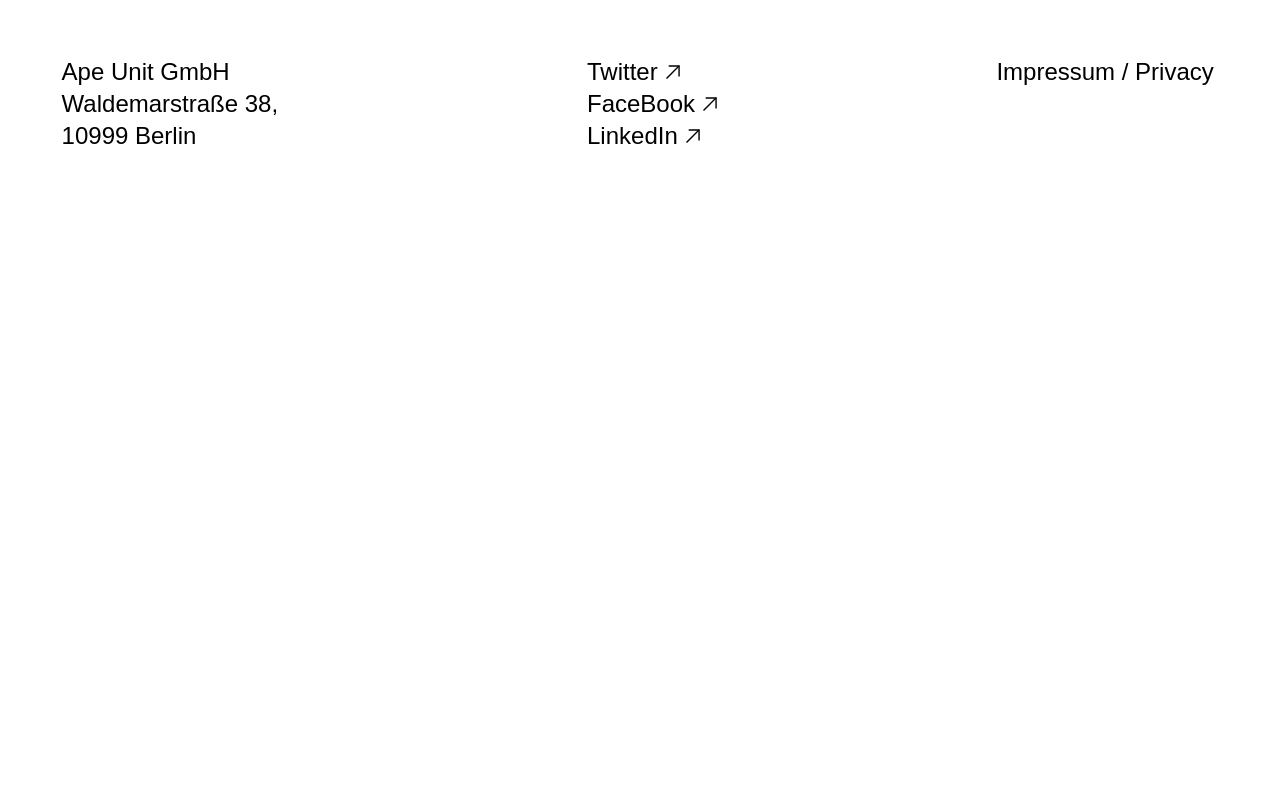
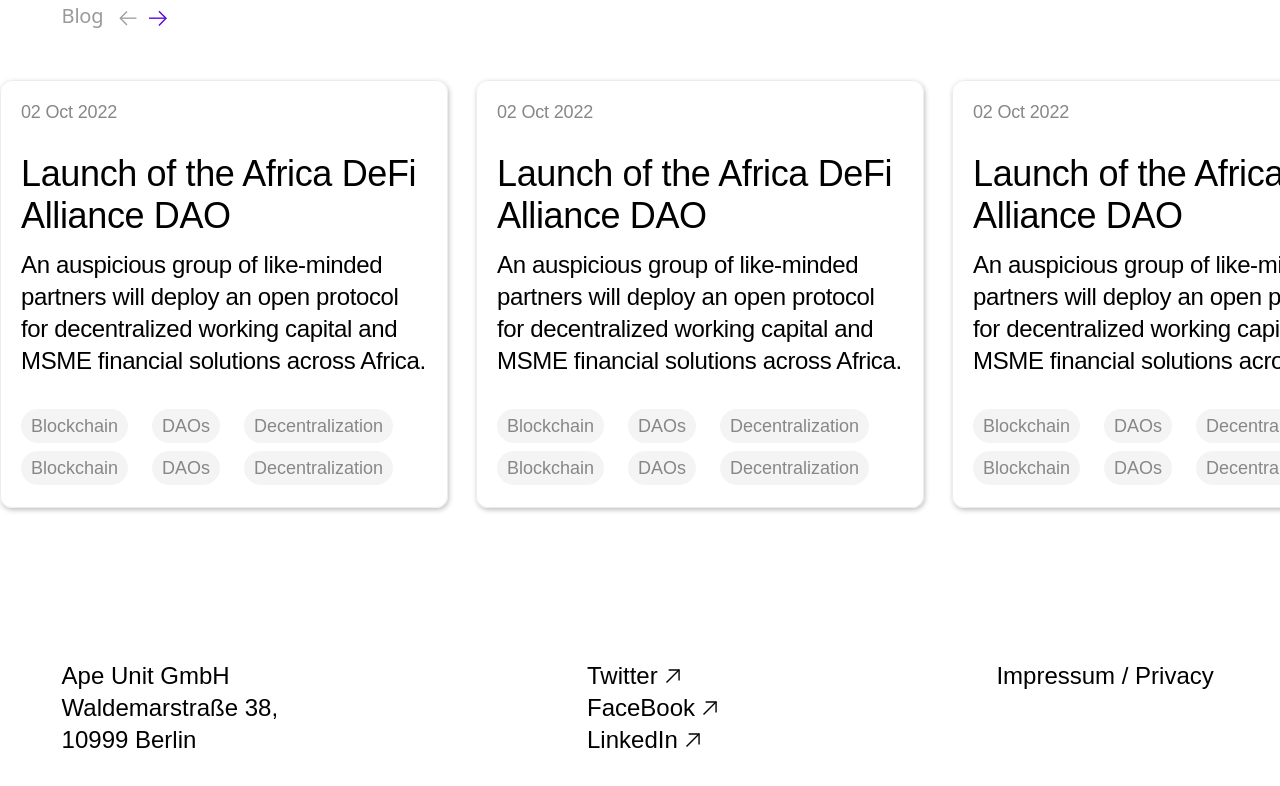
Before and after one commit to TheGymRwanda/unit8-maroon, a Next.js app: page / in a window 1280 px wide. Shown: the top 786 px of the page. Built offline with nearby package versions, Linux system fonts and the light colour scheme.

Commit message:
Feat: Finished blog component on all break points

```diff
--- a/components/section/Blog.jsx
+++ b/components/section/Blog.jsx
@@ -0,0 +1,56 @@
+import React from 'react'
+import BlogCard from '../cards/BlogCard'
+
+
+export default function Blog() {
+    return (
+        <>
+            <div className='space-y-2'>
+                <div className="pl-1.2813 text-[#9A9A9A] font-normal text-[1.25rem]  leading-8 tracking-[-0.01em] ipad:pr-2.4375 desktop:w-83 desktop:mx-auto tablet:px-3.85 desktop:px-0 inline-flex items-center gap-4">
+                   <div>
+                   <p>Blog</p>
+                   </div>
+                   <div className='hidden desktop-sm:block mt-1'>
+                   <div className='flex items-center gap-3 cursor-pointer '>
+                        <svg width="18" height="20" viewBox="0 0 21 20" fill="none" xmlns="http://www.w3.org/2000/svg">
+                            <path d="M9.32446 2.47485L1.44986 10.3495L9.32446 18.2241" stroke="#9A9A9A" stroke-width="1.5" />
+                            <line y1="-0.75" x2="18.899" y2="-0.75" transform="matrix(1 0 0 -1 1.44995 9.44946)" stroke="#9A9A9A" stroke-width="1.5" />
+                        </svg>
+                        <svg width="18" height="20" viewBox="0 0 20 20" fill="none" xmlns="http://www.w3.org/2000/svg">
+                            <path d="M11.0244 2.47485L18.899 10.3495L11.0244 18.2241" stroke="#5602E0" stroke-width="1.5" />
+                            <line x1="18.8989" y1="10.1995" x2="-0.0001095" y2="10.1995" stroke="#5602E0" stroke-width="1.5" />
+                        </svg>
+
+                    </div>
+                   </div>
+                </div>
+                <div className='flex gap-7 overflow-scroll pt-10 pb-36  desktop-sm:pb-10 cardScroll'>
+                    <div>
+                        <BlogCard title="02 Oct 2022" subTitle="Launch of the Africa DeFi Alliance DAO"
+                            description="An auspicious group of like-minded partners will deploy an open protocol for decentralized working capital and MSME financial solutions across Africa." />
+                    </div>
+                    <div>
+                        <BlogCard title="02 Oct 2022" subTitle="Launch of the Africa DeFi Alliance DAO"
+                            description="An auspicious group of like-minded partners will deploy an open protocol for decentralized working capital and MSME financial solutions across Africa." />
+                    </div>
+                    <div>
+                        <BlogCard title="02 Oct 2022" subTitle="Launch of the Africa DeFi Alliance DAO"
+                            description="An auspicious group of like-minded partners will deploy an open protocol for decentralized working capital and MSME financial solutions across Africa." />
+                    </div>
+                    <div>
+                        <BlogCard title="02 Oct 2022" subTitle="Launch of the Africa DeFi Alliance DAO"
+                            description="An auspicious group of like-minded partners will deploy an open protocol for decentralized working capital and MSME financial solutions across Africa." />
+                    </div>
+                    <div>
+                        <BlogCard title="02 Oct 2022" subTitle="Launch of the Africa DeFi Alliance DAO"
+                            description="An auspicious group of like-minded partners will deploy an open protocol for decentralized working capital and MSME financial solutions across Africa." />
+                    </div>
+                    <div>
+                        <BlogCard title="02 Oct 2022" subTitle="Launch of the Africa DeFi Alliance DAO"
+                            description="An auspicious group of like-minded partners will deploy an open protocol for decentralized working capital and MSME financial solutions across Africa." />
+                    </div>
+                </div>
+            </div>
+        </>
+    )
+}
--- a/components/section/Footer.jsx
+++ b/components/section/Footer.jsx
@@ -4,7 +4,8 @@ import Svg from '../ui/Svg'
 
 export default function Footer() {
     return (
-      <div className="pl-1.2813 ipad:pl-2.25 ipad:pr-2.4375 desktop:w-83 desktop:mx-auto tablet:px-3.85 desktop:px-0">
+        <>
+            <div className="pl-1.2813 ipad:pl-2.25 pb-24 ipad:pb-10 desktop-sm:py-14 ipad:pr-2.4375 desktop:w-83 desktop:mx-auto tablet:px-3.85 desktop:px-0">
                 <div className="ipad:flex space-y-14 ipad:items-baseline ipad:justify-between">
                     <div className="w-11.625 ipad:mt-auto ipad:w-13.875 font-Neufile font-normal text-xl ipad:text-2xl text-black tracking-0.0125">
                         Ape Unit GmbH
@@ -19,5 +20,11 @@ export default function Footer() {
                     <p className="w-11.625  ipad:w-13.875 font-Neufile font-normal text-xl ipad:text-2xl text-black tracking-0.0125">Impressum / Privacy</p>
                 </div>
             </div>
+
+            <div>
+
+            </div>
+
+        </>
     )
 }
--- a/components/ui/Tag.jsx
+++ b/components/ui/Tag.jsx
@@ -1,7 +1,7 @@
 export default function Tag(props) {
   return (
     <a
-      className={`h-fit rounded-4.75 bg-light-grey py-0.75 px-2.5 font-Neufile text-lg font-normal tracking-spacing-lg text-grey ${props.style}`}
+      className={`h-fit rounded-4.75 bg-[#f4f4f4] py-0.1875 px-0.625 font-Neufile text-lg font-normal tracking-spacing-lg text-primaryGrey ${props.style}`}
       href={props.link}
     >
       {props.children}
--- a/pages/index.js
+++ b/pages/index.js
@@ -1,8 +1,10 @@
+import Blog from "../components/section/Blog";
 import Footer from "../components/section/Footer";
 
 export default function Home() {
   return (
     <>
+     <Blog/>
       <Footer />
     </>
 
--- a/tailwind.config.js
+++ b/tailwind.config.js
@@ -13,7 +13,8 @@ module.exports = {
 
       'tablet':'834px',
       // => @media (min-width: 1440px) { ... }
-
+      'desktop-sm':'1024px',
+      // => @media (min-width: 1440px) { ... }
       'desktop':'1440px',
       // => @media (min-width: 1440px) { ... }
     },
```
Lines whose indentation alone changed are shown as unchanged.
